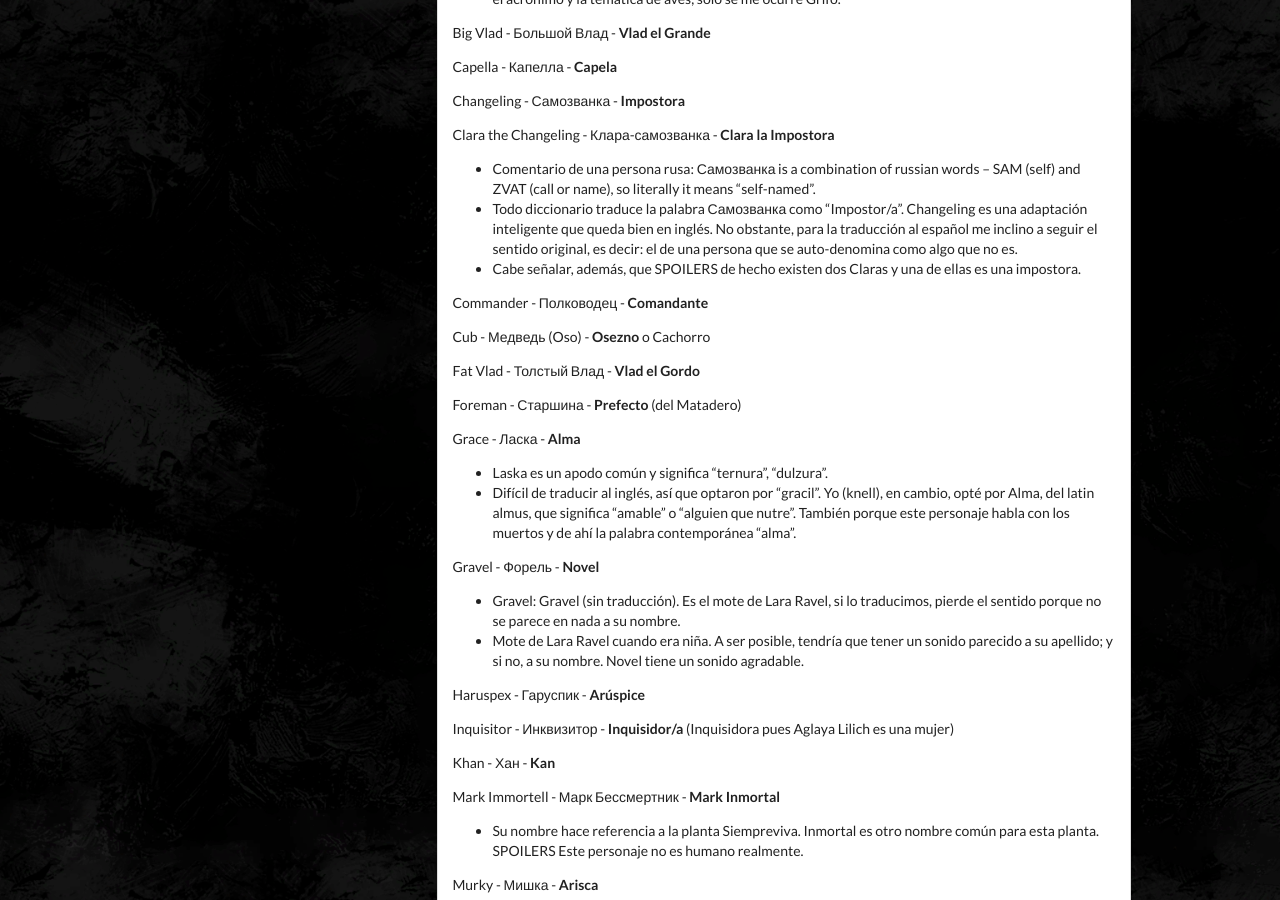
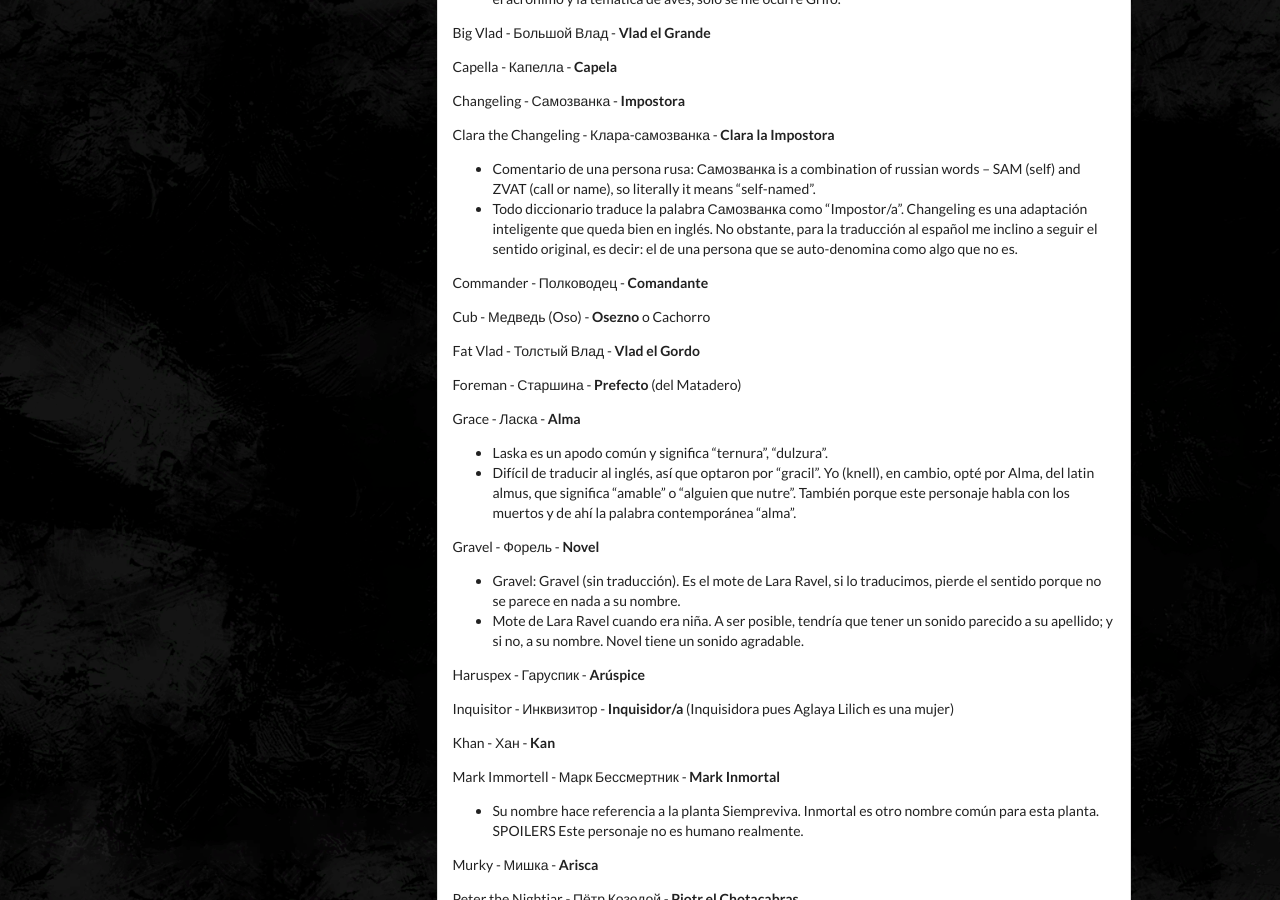
Before and after one commit to pathologic-es/pathologic-es.github.io, a Jekyll site: the page built from glosario/pathologic-2.md, in a window 1280 px wide and 900 px high, scrolled down 940 px. Built offline with Jekyll 4.4.1, drawn with Linux system fonts in a browser that asks for light colours; our own code applies the rules of GitHub Pages for plain Markdown files.

Commit message:
Update pathologic-2.md

```diff
--- a/glosario/pathologic-2.md
+++ b/glosario/pathologic-2.md
@@ -51,8 +51,6 @@ Clara the Changeling - Клара-самозванка - **Clara la Impostora**
 - Comentario de una persona rusa: Самозванка is a combination of russian words -- SAM (self) and ZVAT (call or name), so literally it means "self-named".
 
 - Todo diccionario traduce la palabra Самозванка como "Impostor/a". Changeling es una adaptación inteligente que queda bien en inglés. No obstante, para la traducción al español me inclino a seguir el sentido original, es decir: el de una persona que se auto-denomina como algo que no es.
-
-- Cabe señalar, además, que SPOILERS de hecho existen dos Claras y una de ellas es una impostora.
 
 Commander - Полководец - **Comandante**
 
```
